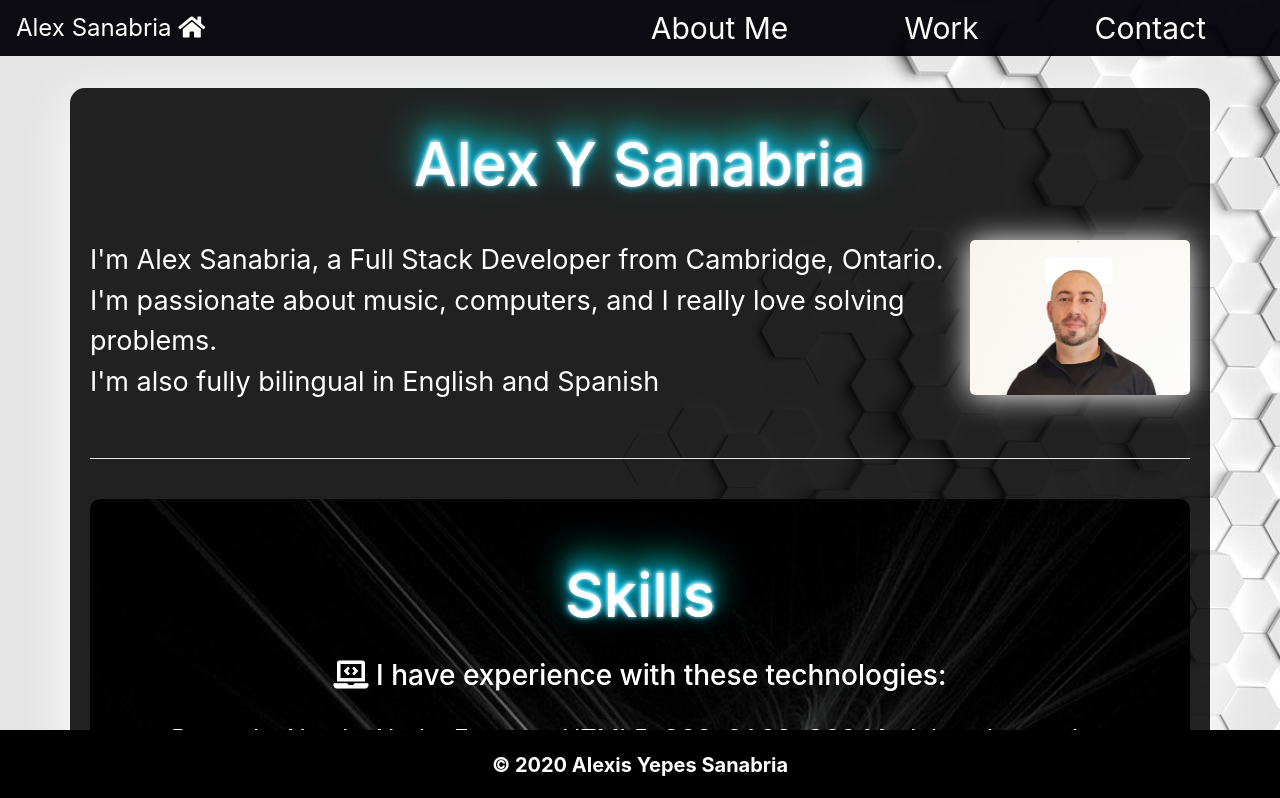
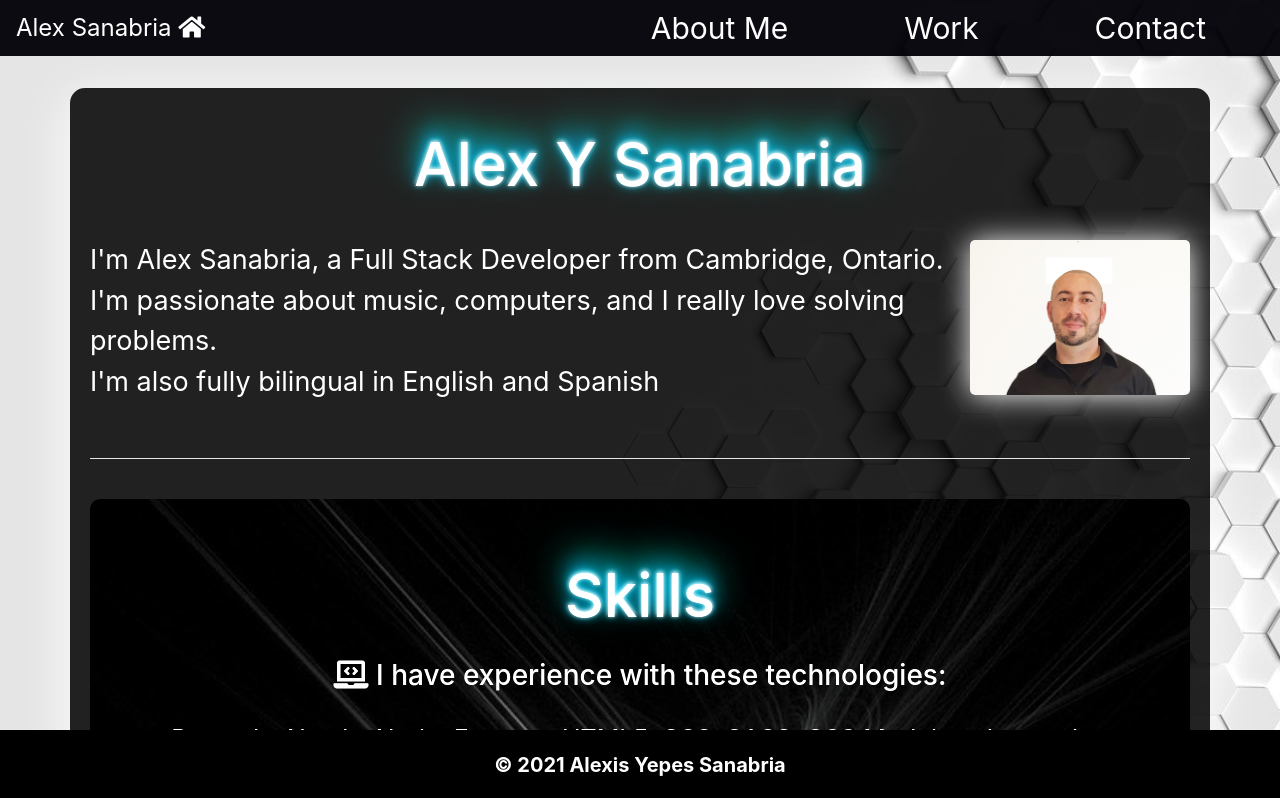
Before and after one commit to alexisyepes/New-Portfolio, a React (Create React App) app: page /about in a window 1280 px wide. Shown: the top 798 px of the page. Built offline with nearby package versions, Linux system fonts and the light colour scheme.

Commit message:
footer year updated

```diff
--- a/public/index.html
+++ b/public/index.html
@@ -32,7 +32,7 @@
 		<link
 			rel="stylesheet"
 			type="text/css"
-			href="%PUBLIC_URL%/style.css?v=0.0.20"
+			href="%PUBLIC_URL%/style.css?v=0.0.21"
 		/>
 		<!-- font-awesome -->
 		<link
--- a/src/components/Footer/index.js
+++ b/src/components/Footer/index.js
@@ -7,7 +7,7 @@ function Footer() {
 			<div className="footer-copyright">
 				<div className="container">
 					<div id="footerText">
-            <b> © 2020 Alexis Yepes Sanabria </b>
+						<b> © 2021 Alexis Yepes Sanabria </b>
 					</div>
 				</div>
 			</div>
```
Lines whose indentation alone changed are shown as unchanged.
